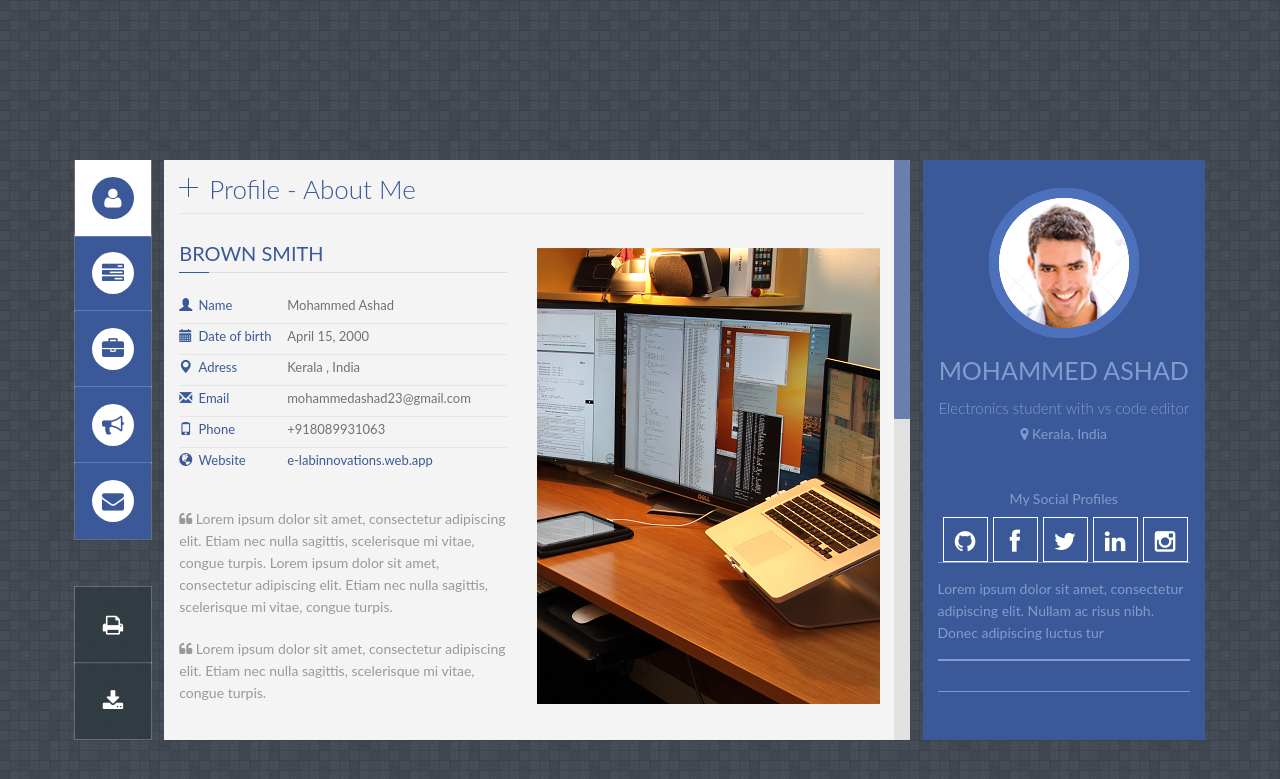
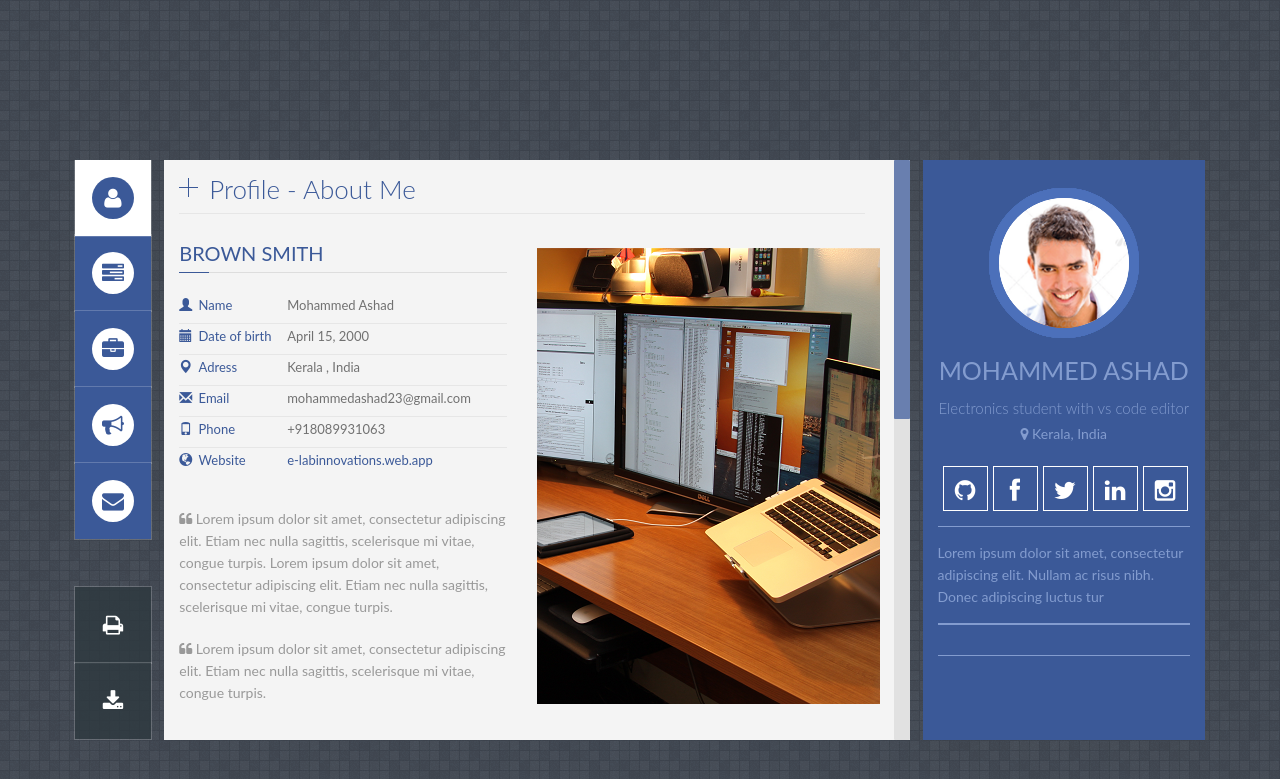
Before and after one commit to e-labInnovations/e-labInnovations.github.io, a Jekyll site: the page built from index.html, in a window 1280 px wide. Shown: the top 779 px of the page. Built offline with Jekyll 4.4.1, drawn with Linux system fonts in a browser that asks for light colours; some web fonts are replaced.

Commit message:
Changed something

```diff
--- a/index.html
+++ b/index.html
@@ -71,14 +71,8 @@ layout: default
             <h1 id="name" class="transition-02">{{ site.yourname }}</h1>
             <h4 class="line">{{ site.title }}</h4>
             <h6><span class="fa fa-map-marker"></span> {{ site.location }}</h6>
-        </div>
-        <!-- End Profile info -->
-
-
             <!-- Name -->
             <div id="profile_social">
-            <h6>My Social Profiles</h6>
-
                <a href="{{site.github}}"><i class="fa fa-github"></i></a>
                <a href="{{site.facebook}}"><i class="fa fa-facebook"></i></a>
                <a href="{{site.twitter}}"><i class="fa fa-twitter"></i></a>
@@ -86,7 +80,10 @@ layout: default
                <a href="{{site.instagram}}"><i class="fa fa-instagram"></i></a>
                <div class="clear"></div>
            </div>
+        </div>
        <!-- End Name -->
+        <!-- End Profile info -->
+
 
 
         <!-- Profile Description -->
```
Lines whose indentation alone changed are shown as unchanged.
